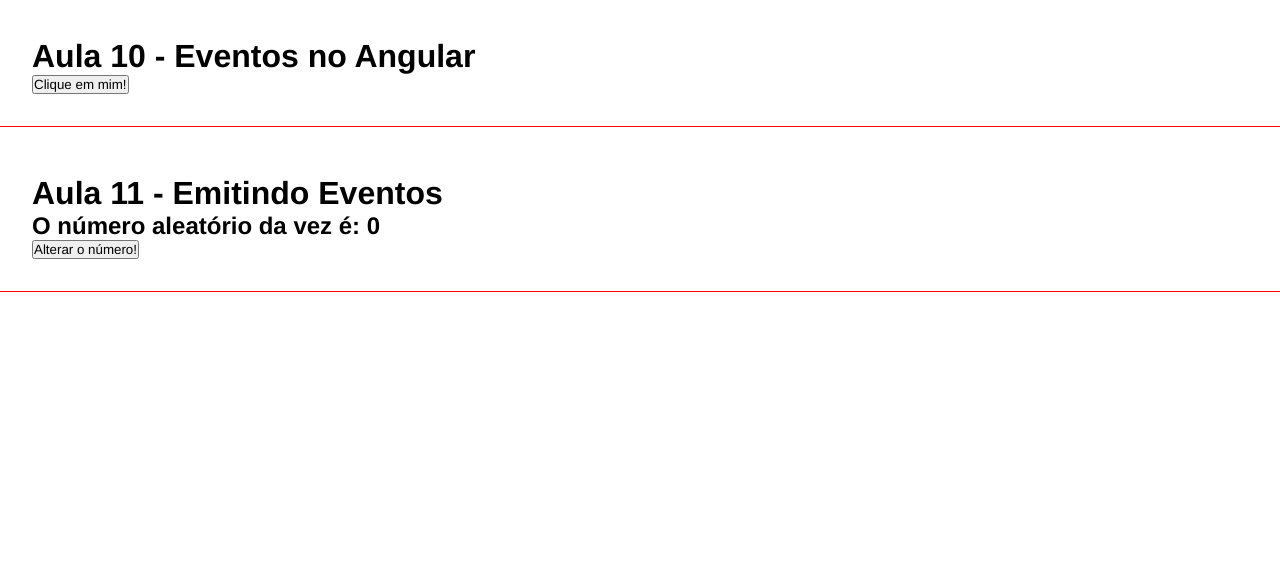
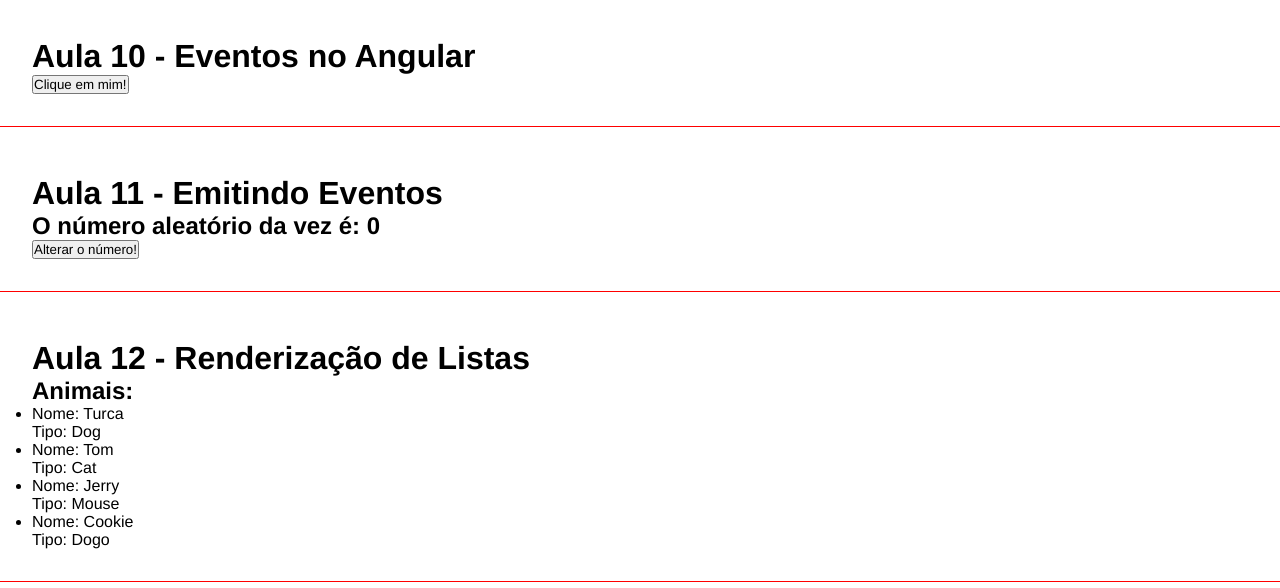
Before and after one commit to Josius/Estudos-Angular-Parte-1-Fundamentos, an Angular app: page / in a window 1280 px wide. Shown: the part 1168-1756 px from the top of the page. Built offline with nearby package versions, Linux system fonts and the light colour scheme.

Commit message:
adiciona aula 12 renderização de lista

```diff
--- a/src/app/app.component.html
+++ b/src/app/app.component.html
@@ -10,3 +10,4 @@
 <app-if-render></app-if-render>
 <app-eventos></app-eventos>
 <app-emitter></app-emitter>
+<app-list-render></app-list-render>
--- a/src/app/app.module.ts
+++ b/src/app/app.module.ts
@@ -9,6 +9,7 @@
 import { EventosComponent } from './components/eventos/eventos.component';
 import { EmitterComponent } from './components/emitter/emitter.component';
 import { ChangeNumberComponent } from './components/change-number/change-number.component';
+import { ListRenderComponent } from './components/list-render/list-render.component';
 
 @NgModule({
   declarations: [
@@ -19,7 +20,8 @@
     IfRenderComponent,
     EventosComponent,
     EmitterComponent,
-    ChangeNumberComponent
+    ChangeNumberComponent,
+    ListRenderComponent
   ],
   imports: [
     BrowserModule
--- /dev/null
+++ b/src/app/components/list-render/list-render.component.html
@@ -0,0 +1,10 @@
+<div class="aula">
+    <h1>Aula 12 - Renderização de Listas</h1>
+    <h2>Animais:</h2>
+    <ul>
+        <li *ngFor="let animal of animals">
+            <p>Nome: {{ animal.name }}</p>
+            <p>Tipo: {{ animal.type }}</p>
+        </li>
+    </ul>
+</div>
--- /dev/null
+++ b/src/app/components/list-render/list-render.component.ts
@@ -0,0 +1,15 @@
+import { Component } from '@angular/core';
+
+@Component({
+  selector: 'app-list-render',
+  templateUrl: './list-render.component.html',
+  styleUrls: ['./list-render.component.css']
+})
+export class ListRenderComponent {
+  animals = [
+    {name:"Turca", type:"Dog"},
+    {name:"Tom", type:"Cat"},
+    {name:"Jerry", type:"Mouse"},
+    {name:"Cookie", type:"Dogo"}
+  ];
+}
```
Also changed, not shown: src/app/components/list-render/list-render.component.css (added), 2 other files (tests, documents, lock files or other folders).
